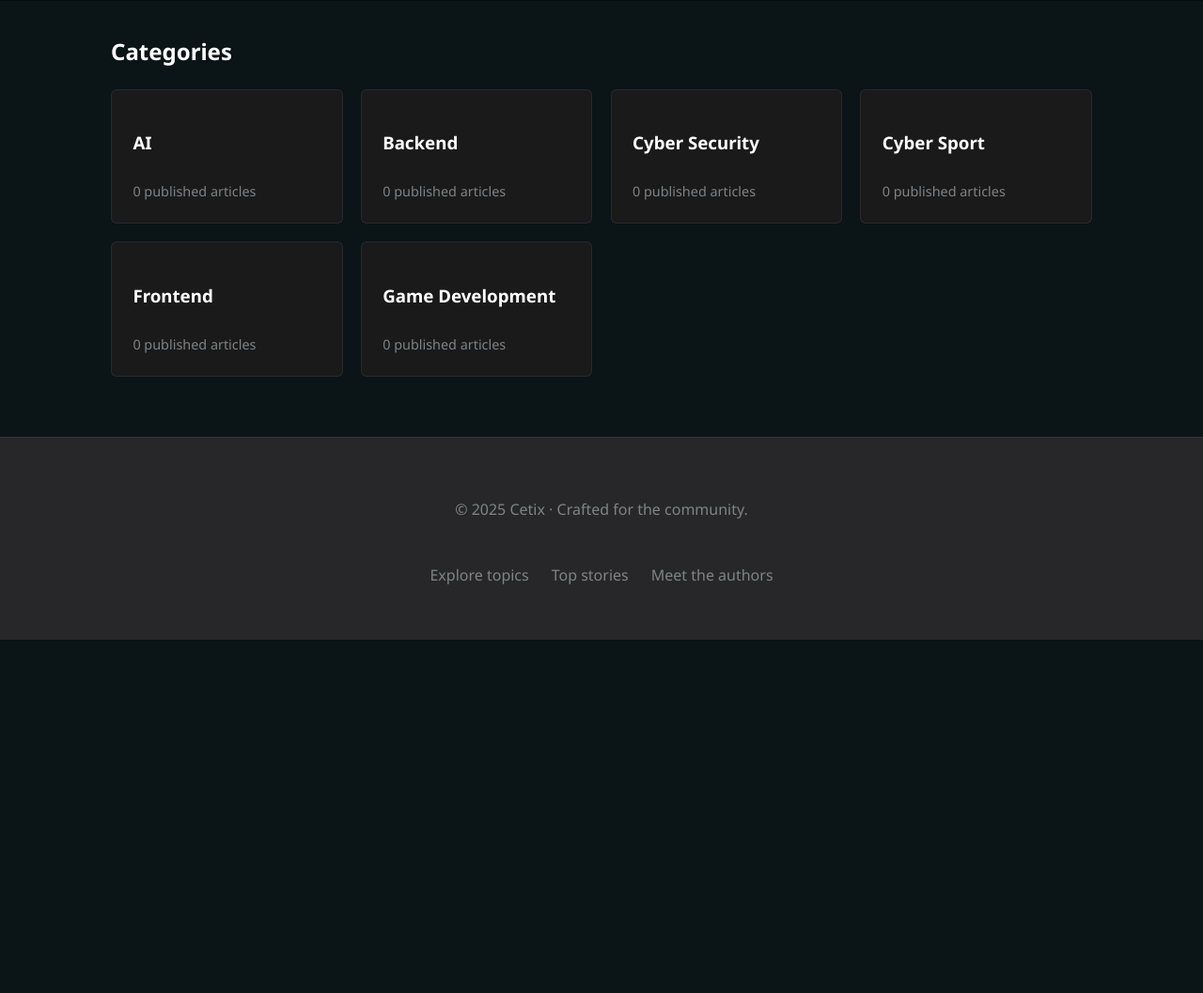
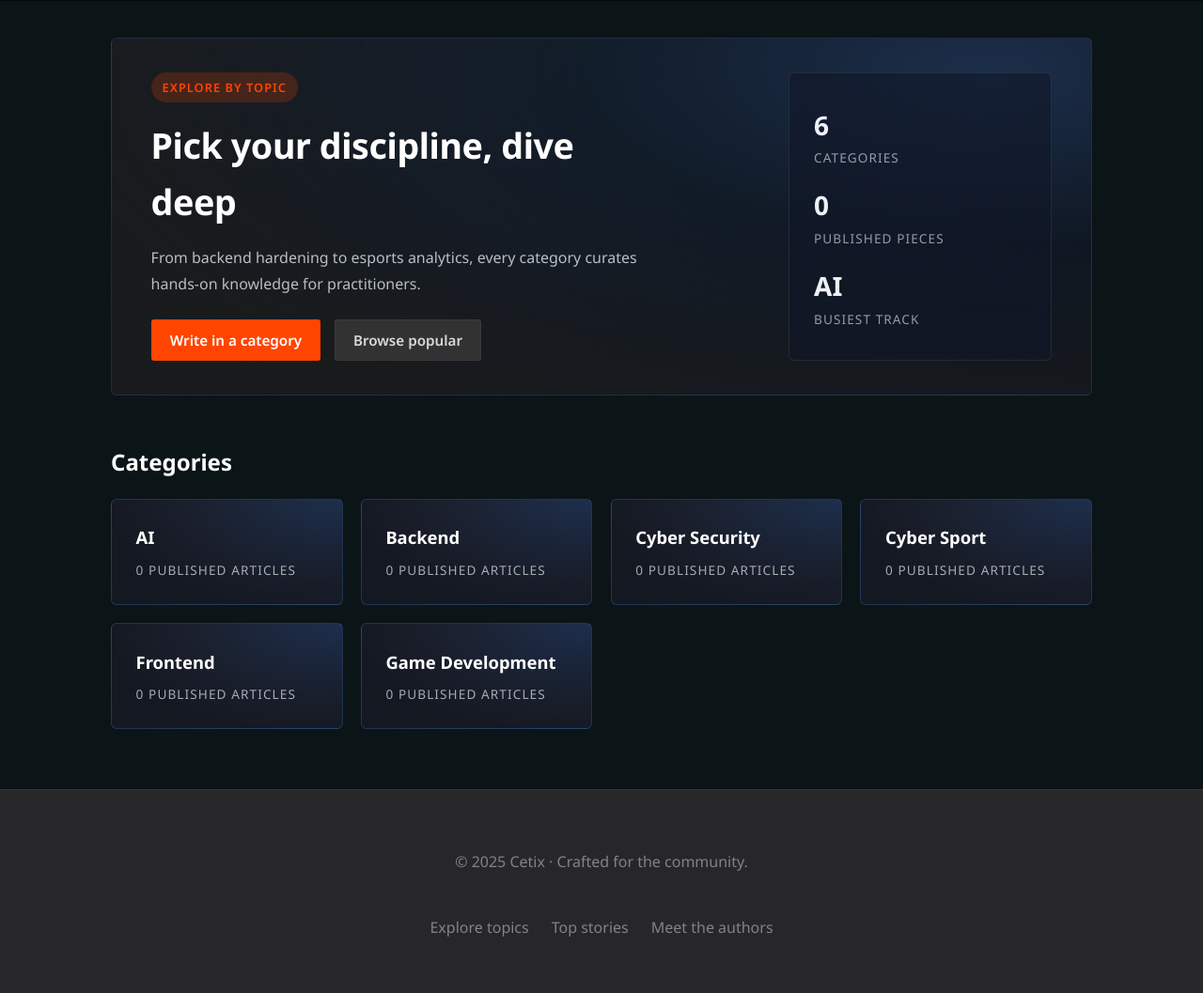
Before and after one commit to JosephIsrafilov/cetix, a Django app: page /categories/ in a window 1280 px wide. Shown: the part 94-1151 px from the top of the page at 94% size. Before the commit the page ends 775 px from the top, so only its background shows below. Run offline with Django 5.2, Linux system fonts and the light colour scheme; data comes from the database, SQL or seed files in the repository; data that the repository does not hold is empty.

Commit message:
Add dynamic hero sections and stats to article pages
Introduces a reusable page hero component with dynamic stats and CTAs, integrated into all major article, category, author, and moderation views. Updates views to provide contextual hero data, refactors templates to use the new include, and enhances CSS for visually distinct hero, category, and author cards. Also adds ASGI entrypoint (main.py) and improves fallback cover URLs in models.

```diff
--- a/articles/views.py
+++ b/articles/views.py
@@ -1,7 +1,9 @@
+from datetime import timedelta
+
 from django.contrib import messages
 from django.contrib.auth import get_user_model
 from django.contrib.auth.mixins import LoginRequiredMixin
-from django.db.models import Count, F, Q
+from django.db.models import Avg, Count, F, Max, Q, Sum
 from django.http import Http404, HttpResponseRedirect, JsonResponse
 from django.shortcuts import get_object_or_404
 from django.urls import reverse, reverse_lazy
@@ -48,6 +50,41 @@
             .order_by("-net_score", "-published_at", "-created_at")
         )
 
+    def get_context_data(self, **kwargs):
+        context = super().get_context_data(**kwargs)
+        now = timezone.now()
+        total_articles = Article.published.count()
+        new_week = Article.published.filter(
+            published_at__gte=now - timedelta(days=7)
+        ).count()
+        active_authors = (
+            User.objects.filter(articles__status=Article.STATUS_PUBLISHED)
+            .distinct()
+            .count()
+        )
+        context["page_hero"] = {
+            "tag": "Cetix spotlight",
+            "title": "Fresh drops for engineers & builders",
+            "description": (
+                "Curated long-reads on backend, frontend, AI, cyber security, cyber sport, and game development. "
+                "Plug in, learn from real shipping teams, and level up your craft."
+            ),
+            "primary": {
+                "label": "Share your expertise",
+                "url": reverse("articles:article_create"),
+            },
+            "secondary": {
+                "label": "View trending topics",
+                "url": reverse("articles:popular_list"),
+            },
+            "stats": [
+                {"label": "published stories", "value": total_articles or 0},
+                {"label": "active authors", "value": active_authors or 0},
+                {"label": "new this week", "value": new_week or 0},
+            ],
+        }
+        return context
+
 
 class PopularArticleListView(ArticleListView):
     template_name = "articles/popular_list.html"
@@ -58,6 +95,50 @@
             .get_queryset()
             .filter(net_score__gte=5)
         )
+
+    def get_context_data(self, **kwargs):
+        context = super().get_context_data(**kwargs)
+        qs = self.object_list
+        score_expr = F("total_likes") - F("total_dislikes")
+        aggregates = qs.aggregate(
+            top_score=Max(score_expr),
+            avg_score=Avg(score_expr),
+        )
+        hottest_category = (
+            qs.values("category__name")
+            .annotate(count=Count("id"))
+            .order_by("-count")
+            .first()
+        )
+        context["page_hero"] = {
+            "tag": "Popular right now",
+            "title": "Community endorsed knowledge",
+            "description": (
+                "Every article here cleared a score of five and keeps pulling reactions from the community."
+            ),
+            "primary": {
+                "label": "Submit your draft",
+                "url": reverse("articles:article_create"),
+            },
+            "secondary": {
+                "label": "Back to latest",
+                "url": reverse("articles:article_list"),
+            },
+            "stats": [
+                {"label": "top score", "value": aggregates["top_score"] or 0},
+                {
+                    "label": "avg score",
+                    "value": round(aggregates["avg_score"], 1)
+                    if aggregates["avg_score"] is not None
+                    else 0,
+                },
+                {
+                    "label": "hottest topic",
+                    "value": hottest_category["category__name"] if hottest_category else "-",
+                },
+            ],
+        }
+        return context
 
 
 class ArticleDetailView(DetailView):
@@ -216,6 +297,29 @@
             .order_by("created_at")
         )
 
+    def get_context_data(self, **kwargs):
+        context = super().get_context_data(**kwargs)
+        qs = context["articles"]
+        pending_count = qs.count()
+        oldest = qs.first()
+        oldest_age = (
+            (timezone.now() - oldest.created_at).days if oldest else 0
+        )
+        context["page_hero"] = {
+            "tag": "Moderation desk",
+            "title": "Review the latest submissions",
+            "description": "Approve the strongest write-ups, send feedback, and keep the feed trustworthy.",
+            "stats": [
+                {"label": "pending items", "value": pending_count},
+                {"label": "oldest in queue (days)", "value": oldest_age},
+                {
+                    "label": "recent approver",
+                    "value": self.request.user.username,
+                },
+            ],
+        }
+        return context
+
 
 class ArticleModerateView(RoleRequiredMixin, View):
     allowed_roles = ("is_admin",)
@@ -255,6 +359,37 @@
             .order_by("name")
         )
 
+    def get_context_data(self, **kwargs):
+        context = super().get_context_data(**kwargs)
+        qs = self.object_list
+        total_categories = qs.count()
+        total_articles = sum(category.published_count for category in qs)
+        busiest = max(qs, key=lambda cat: cat.published_count, default=None)
+        context["page_hero"] = {
+            "tag": "Explore by topic",
+            "title": "Pick your discipline, dive deep",
+            "description": (
+                "From backend hardening to esports analytics, every category curates hands-on knowledge for practitioners."
+            ),
+            "primary": {
+                "label": "Write in a category",
+                "url": reverse("articles:article_create"),
+            },
+            "secondary": {
+                "label": "Browse popular",
+                "url": reverse("articles:popular_list"),
+            },
+            "stats": [
+                {"label": "categories", "value": total_categories or 0},
+                {"label": "published pieces", "value": total_articles or 0},
+                {
+                    "label": "busiest track",
+                    "value": busiest.name if busiest else "-",
+                },
+            ],
+        }
+        return context
+
 
 class CategoryArticleListView(ListView):
     model = Article
@@ -283,7 +418,42 @@
 
     def get_context_data(self, **kwargs):
         context = super().get_context_data(**kwargs)
+        qs = self.object_list
+        score_expr = F("total_likes") - F("total_dislikes")
+        aggregates = qs.aggregate(
+            top_score=Max(score_expr),
+            avg_score=Avg(score_expr),
+        )
+        contributors = (
+            qs.values("author")
+            .distinct()
+            .count()
+        )
         context["category"] = self.category
+        context["page_hero"] = {
+            "tag": self.category.name,
+            "title": f"{self.category.name} knowledge base",
+            "description": self.category.description
+            or "Featured research, write-ups, and war stories curated for this discipline.",
+            "primary": {
+                "label": "Publish in this topic",
+                "url": reverse("articles:article_create"),
+            },
+            "secondary": {
+                "label": "All categories",
+                "url": reverse("articles:category_list"),
+            },
+            "stats": [
+                {"label": "articles", "value": qs.count()},
+                {"label": "active authors", "value": contributors},
+                {
+                    "label": "avg score",
+                    "value": round(aggregates["avg_score"], 1)
+                    if aggregates["avg_score"] is not None
+                    else 0,
+                },
+            ],
+        }
         return context
 
 
@@ -305,6 +475,35 @@
             .order_by("username")
         )
 
+    def get_context_data(self, **kwargs):
+        context = super().get_context_data(**kwargs)
+        qs = self.object_list
+        total_authors = qs.count()
+        total_articles = sum(author.published_count for author in qs)
+        top_author = max(qs, key=lambda author: author.published_count, default=None)
+        context["page_hero"] = {
+            "tag": "Meet the writers",
+            "title": "Authors shipping knowledge in public",
+            "description": "Follow the engineers pushing code, penning retrospectives, and breaking down their playbooks.",
+            "primary": {
+                "label": "Become an author",
+                "url": reverse("articles:article_create"),
+            },
+            "secondary": {
+                "label": "Request feature",
+                "url": reverse("articles:article_list"),
+            },
+            "stats": [
+                {"label": "active authors", "value": total_authors or 0},
+                {"label": "published pieces", "value": total_articles or 0},
+                {
+                    "label": "top contributor",
+                    "value": top_author.username if top_author else "-",
+                },
+            ],
+        }
+        return context
+
 
 class AuthorDetailView(DetailView):
     model = User
@@ -315,7 +514,7 @@
 
     def get_context_data(self, **kwargs):
         context = super().get_context_data(**kwargs)
-        context["articles"] = (
+        articles_qs = (
             self.object.articles.filter(status=Article.STATUS_PUBLISHED)
             .select_related("category")
             .annotate(
@@ -333,6 +532,38 @@
             )
             .annotate(net_score=F("total_likes") - F("total_dislikes"))
         )
+        context["articles"] = articles_qs
+        score_expr = F("total_likes") - F("total_dislikes")
+        aggregates = articles_qs.aggregate(
+            total_score=Sum(score_expr),
+            avg_score=Avg(score_expr),
+        )
+        context["page_hero"] = {
+            "tag": f"u/{self.object.username}",
+            "title": f"{self.object.get_full_name() or self.object.username}'s publishing log",
+            "description": self.object.bio or "Deep dives, experiments, and lessons shared straight from the author.",
+            "primary": {
+                "label": "Follow their articles",
+                "url": reverse("articles:author_list"),
+            },
+            "secondary": {
+                "label": "View latest",
+                "url": reverse("articles:article_list"),
+            },
+            "stats": [
+                {"label": "published", "value": articles_qs.count()},
+                {
+                    "label": "total score",
+                    "value": aggregates["total_score"] or 0,
+                },
+                {
+                    "label": "avg score",
+                    "value": round(aggregates["avg_score"], 1)
+                    if aggregates["avg_score"] is not None
+                    else 0,
+                },
+            ],
+        }
         return context
 
 
@@ -362,6 +593,42 @@
             )
             .order_by("-created_at")
         )
+
+    def get_context_data(self, **kwargs):
+        context = super().get_context_data(**kwargs)
+        qs = self.object_list
+        total_saved = qs.count()
+        topic_count = (
+            qs.values("article__category__name")
+            .distinct()
+            .count()
+        )
+        latest = qs.first()
+        latest_title = latest.article.title if latest else "-"
+        if latest_title != "-" and len(latest_title) > 36:
+            latest_title = f"{latest_title[:33]}..."
+        context["page_hero"] = {
+            "tag": "Reading list",
+            "title": "Your saved knowledge hub",
+            "description": "Come back to the deep dives you bookmarked. Keep refining that personal playbook.",
+            "primary": {
+                "label": "Discover new posts",
+                "url": reverse("articles:article_list"),
+            },
+            "secondary": {
+                "label": "Explore categories",
+                "url": reverse("articles:category_list"),
+            },
+            "stats": [
+                {"label": "bookmarked", "value": total_saved},
+                {"label": "categories", "value": topic_count},
+                {
+                    "label": "last saved",
+                    "value": latest_title,
+                },
+            ],
+        }
+        return context
 
 
 class ToggleBookmarkView(LoginRequiredMixin, View):
--- a/static/css/style.css
+++ b/static/css/style.css
@@ -357,33 +357,123 @@
 }
 
 .hero-card {
-    background: var(--surface);
-    border: 1px solid rgba(215, 218, 220, 0.1);
+    position: relative;
     border-radius: var(--radius-lg);
-    padding: 1.8rem 2rem;
-    box-shadow: none;
+    padding: 2.25rem 2.6rem;
     display: grid;
-    align-items: center;
-    grid-template-columns: minmax(0, 1fr) auto;
-    gap: 1.5rem;
+    grid-template-columns: minmax(0, 1fr);
+    gap: 2.2rem;
+    overflow: hidden;
+    border: 1px solid rgba(99, 102, 241, 0.2);
+    background: radial-gradient(
+            120% 140% at 90% 10%,
+            rgba(82, 147, 255, 0.22) 0%,
+            rgba(82, 147, 255, 0.06) 35%,
+            rgba(26, 27, 28, 0.94) 80%
+        ),
+        linear-gradient(135deg, rgba(17, 26, 36, 0.92), rgba(11, 14, 19, 0.92));
 }
 
-.hero-copy h2 {
-    margin: 0 0 0.5rem;
-    font-size: 2rem;
-    font-weight: 700;
+.hero-card--stats {
+    grid-template-columns: minmax(0, 1fr) 280px;
 }
 
-.hero-copy p {
+.hero-card--solo {
+    max-width: 780px;
+}
+
+.hero-card::before {
+    content: "";
+    position: absolute;
+    inset: -40% -60% auto auto;
+    width: 420px;
+    height: 420px;
+    background: radial-gradient(circle, rgba(82, 147, 255, 0.35) 0%, transparent 65%);
+    opacity: 0.7;
+    pointer-events: none;
+}
+
+.hero-main {
+    position: relative;
+    z-index: 1;
+    display: grid;
+    gap: 1rem;
+    max-width: 520px;
+}
+
+.hero-main h2 {
     margin: 0;
-    max-width: 420px;
-    color: var(--text-muted);
-    line-height: 1.5;
+    font-size: 2.35rem;
+    font-weight: 700;
+    letter-spacing: -0.01em;
+}
+
+.hero-main p {
+    margin: 0;
+    color: rgba(231, 236, 243, 0.78);
+    line-height: 1.7;
+}
+
+.hero-pill {
+    display: inline-flex;
+    align-items: center;
+    gap: 0.4rem;
+    padding: 0.35rem 0.75rem;
+    border-radius: 999px;
+    background: rgba(255, 69, 0, 0.2);
+    color: var(--accent);
+    font-size: 0.8rem;
+    font-weight: 600;
+    text-transform: uppercase;
+    letter-spacing: 0.08em;
+    width: max-content;
 }
 
 .hero-cta {
     display: flex;
-    gap: 0.75rem;
+    gap: 0.9rem;
+    flex-wrap: wrap;
+    margin-top: 0.5rem;
+}
+
+.hero-side {
+    position: relative;
+    z-index: 1;
+    align-self: stretch;
+    border-radius: var(--radius-lg);
+    border: 1px solid rgba(255, 255, 255, 0.08);
+    background: rgba(17, 24, 40, 0.62);
+    padding: 1.4rem 1.6rem;
+    display: grid;
+    align-content: center;
+    justify-items: start;
+    gap: 1.1rem;
+}
+
+.hero-stats {
+    list-style: none;
+    margin: 0;
+    padding: 0;
+    display: grid;
+    gap: 1.1rem;
+}
+
+.hero-stats li {
+    display: grid;
+    gap: 0.1rem;
+}
+
+.hero-stats strong {
+    font-size: 1.75rem;
+    font-weight: 700;
+    color: #eef2f7;
+}
+
+.hero-stats span {
+    font-size: 0.85rem;
+    color: rgba(231, 236, 243, 0.62);
+    text-transform: uppercase;
+    letter-spacing: 0.08em;
 }
 
 .main-content {
@@ -900,20 +990,51 @@
 }
 
 .category-card {
+    position: relative;
     display: flex;
     flex-direction: column;
-    gap: 0.4rem;
-    padding: 1.4rem;
+    gap: 0.55rem;
+    padding: 1.6rem;
     border-radius: var(--radius-lg);
-    background: var(--surface);
-    border: 1px solid rgba(215, 218, 220, 0.08);
-    box-shadow: none;
+    background:
+        radial-gradient(120% 140% at 100% 0%, rgba(82, 147, 255, 0.18) 0%, rgba(28, 33, 46, 0.75) 55%, rgba(20, 24, 33, 0.92) 85%),
+        linear-gradient(160deg, rgba(24, 32, 48, 0.95), rgba(12, 17, 27, 0.95));
+    border: 1px solid rgba(82, 147, 255, 0.22);
     color: var(--text);
+    overflow: hidden;
+}
+
+.category-card::before {
+    content: "";
+    position: absolute;
+    inset: 0;
+    background: linear-gradient(120deg, rgba(255, 255, 255, 0.05), transparent 55%);
+    opacity: 0;
+    transition: opacity 160ms ease-in-out;
 }
 
 .category-card:hover {
-    border-color: rgba(82, 147, 255, 0.35);
+    border-color: rgba(82, 147, 255, 0.55);
     transform: translateY(-2px);
+}
+
+.category-card:hover::before {
+    opacity: 1;
+}
+
+.category-card h3 {
+    position: relative;
+    margin: 0;
+    font-size: 1.15rem;
+    font-weight: 700;
+}
+
+.category-card .meta {
+    position: relative;
+    color: rgba(226, 232, 240, 0.7);
+    font-size: 0.85rem;
+    text-transform: uppercase;
+    letter-spacing: 0.08em;
 }
 
 .author-grid {
--- a/templates/articles/author_detail.html
+++ b/templates/articles/author_detail.html
@@ -3,8 +3,11 @@
 
 {% block title %}{{ author.username }} - Cetix{% endblock %}
 
+{% block hero %}
+{% include "includes/page_hero.html" %}
+{% endblock %}
+
 {% block content %}
-<h2>Articles by {{ author.username }}</h2>
 <div class="article-grid">
     {% for article in articles %}
         <article class="card" data-article-card="{{ article.slug }}">
--- a/templates/articles/author_list.html
+++ b/templates/articles/author_list.html
@@ -1,6 +1,10 @@
 {% extends "base.html" %}
 
 {% block title %}Authors - Cetix{% endblock %}
+
+{% block hero %}
+{% include "includes/page_hero.html" %}
+{% endblock %}
 
 {% block content %}
 <h2>Authors</h2>
--- a/templates/articles/bookmark_list.html
+++ b/templates/articles/bookmark_list.html
@@ -3,8 +3,11 @@
 
 {% block title %}Bookmarks - Cetix{% endblock %}
 
+{% block hero %}
+{% include "includes/page_hero.html" %}
+{% endblock %}
+
 {% block content %}
-<h2>Your Bookmarked Articles</h2>
 <div class="article-grid">
     {% for bookmark in bookmarks %}
         <article class="card" data-article-card="{{ bookmark.article.slug }}">
--- a/templates/articles/category_detail.html
+++ b/templates/articles/category_detail.html
@@ -3,8 +3,11 @@
 
 {% block title %}{{ category.name }} Articles - Cetix{% endblock %}
 
+{% block hero %}
+{% include "includes/page_hero.html" %}
+{% endblock %}
+
 {% block content %}
-<h2>{{ category.name }}</h2>
 <div class="article-grid">
     {% for article in articles %}
         <article class="card" data-article-card="{{ article.slug }}">
--- a/templates/articles/category_list.html
+++ b/templates/articles/category_list.html
@@ -1,6 +1,10 @@
 {% extends "base.html" %}
 
 {% block title %}Categories - Cetix{% endblock %}
+
+{% block hero %}
+{% include "includes/page_hero.html" %}
+{% endblock %}
 
 {% block content %}
 <h2>Categories</h2>
--- a/templates/articles/moderation_queue.html
+++ b/templates/articles/moderation_queue.html
@@ -3,8 +3,11 @@
 
 {% block title %}Moderation Queue - Cetix{% endblock %}
 
+{% block hero %}
+{% include "includes/page_hero.html" %}
+{% endblock %}
+
 {% block content %}
-<h2>Moderation Queue</h2>
 {% if articles %}
     <div class="moderation-grid">
         {% for article in articles %}
--- /dev/null
+++ b/templates/includes/page_hero.html
@@ -0,0 +1,45 @@
+{% if page_hero %}
+<section class="hero">
+    <div class="container">
+        <div class="hero-card{% if page_hero.stats %} hero-card--stats{% else %} hero-card--solo{% endif %}">
+            <div class="hero-main">
+                {% if page_hero.tag %}
+                    <span class="hero-pill">{{ page_hero.tag }}</span>
+                {% endif %}
+                {% if page_hero.title %}
+                    <h2>{{ page_hero.title }}</h2>
+                {% endif %}
+                {% if page_hero.description %}
+                    <p>{{ page_hero.description }}</p>
+                {% endif %}
+                {% if page_hero.primary or page_hero.secondary %}
+                    <div class="hero-cta">
+                        {% if page_hero.primary %}
+                            <a class="button primary" href="{{ page_hero.primary.url }}">
+                                {{ page_hero.primary.label }}
+                            </a>
+                        {% endif %}
+                        {% if page_hero.secondary %}
+                            <a class="button secondary" href="{{ page_hero.secondary.url }}">
+                                {{ page_hero.secondary.label }}
+                            </a>
+                        {% endif %}
+                    </div>
+                {% endif %}
+            </div>
+            {% if page_hero.stats %}
+                <div class="hero-side">
+                    <ul class="hero-stats">
+                        {% for stat in page_hero.stats %}
+                            <li>
+                                <strong>{{ stat.value }}</strong>
+                                <span>{{ stat.label }}</span>
+                            </li>
+                        {% endfor %}
+                    </ul>
+                </div>
+            {% endif %}
+        </div>
+    </div>
+</section>
+{% endif %}
```
Also changed, not shown: other parts of static/css/style.css (+39 -10 lines), articles/models.py (+12 -7 lines), main.py (added, +7 -0 lines), templates/articles/article_list.html (+1 -17 lines), templates/articles/popular_list.html (+1 -13 lines), README.md (added), articles/management/commands/seed_demo_content.py (line endings or trailing spaces).
